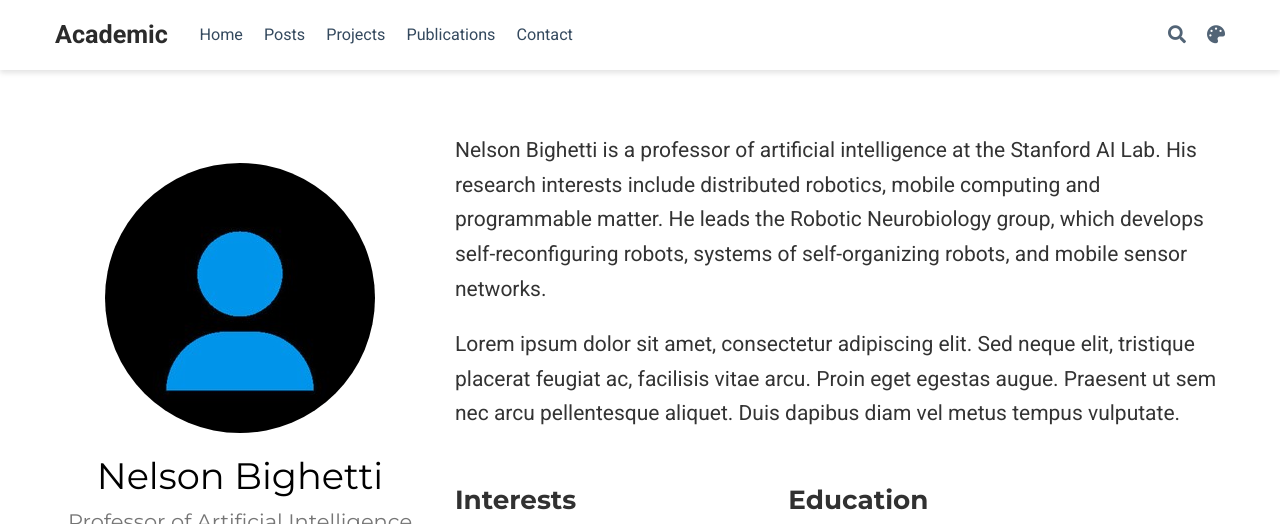
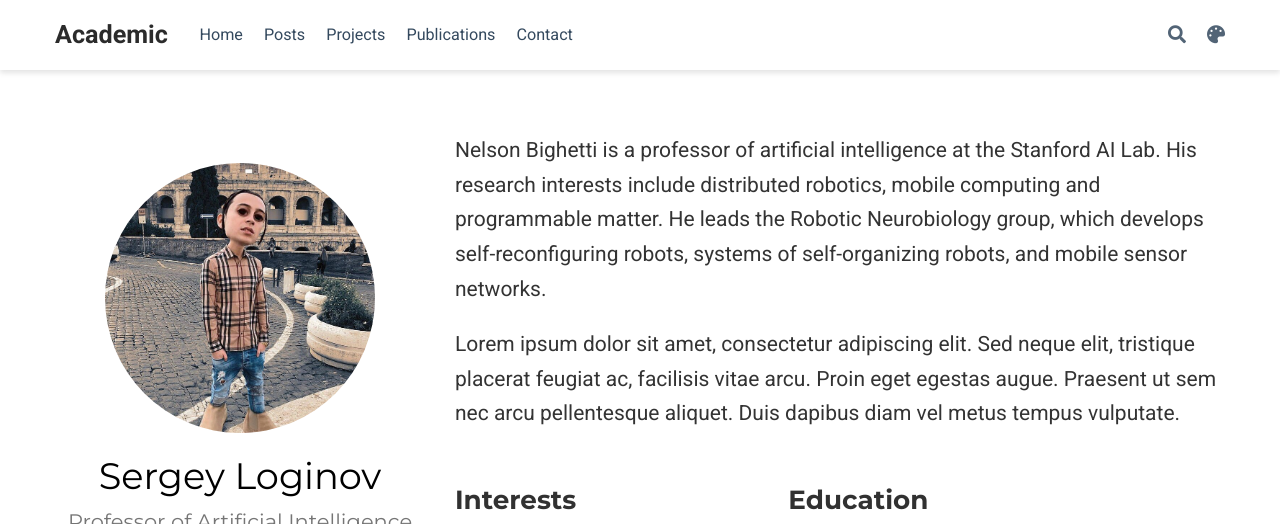
Before and after one commit to la1login/la1login.github.io, a plain HTML site: page author/sergey-loginov/index.html in a window 1280 px wide. Shown: the top 524 px of the page. Drawn offline with nearby package versions, Linux system fonts and the light colour scheme; some packages are replaced by stand-ins of ours; some icons are missing.

Commit message:
rebuilding site  9 май 2020 г. 16:42:48

```diff
--- a/author/sergey-loginov/index.html
+++ b/author/sergey-loginov/index.html
@@ -212,14 +212,14 @@
 
 
 
-  <link rel="alternate" href="/author/nelson-bighetti/index.xml" type="application/rss+xml" title="Academic">
+  <link rel="alternate" href="/author/sergey-loginov/index.xml" type="application/rss+xml" title="Academic">
 
 
   <link rel="manifest" href="/index.webmanifest">
   <link rel="icon" type="image/png" href="/images/icon_hu0b7a4cb9992c9ac0e91bd28ffd38dd00_9727_32x32_fill_lanczos_center_2.png">
   <link rel="apple-touch-icon" type="image/png" href="/images/icon_hu0b7a4cb9992c9ac0e91bd28ffd38dd00_9727_192x192_fill_lanczos_center_2.png">
 
-  <link rel="canonical" href="https://la1login.github.io/author/nelson-bighetti/">
+  <link rel="canonical" href="https://la1login.github.io/author/sergey-loginov/">
 
 
 
@@ -235,9 +235,9 @@
   <meta property="twitter:card" content="summary">
 
   <meta property="og:site_name" content="Academic">
-  <meta property="og:url" content="https://la1login.github.io/author/nelson-bighetti/">
+  <meta property="og:url" content="https://la1login.github.io/author/sergey-loginov/">
   <meta property="og:title" content="Sergey Loginov | Academic">
-  <meta property="og:description" content="Professor of Artificial Intelligence"><meta property="og:image" content="https://la1login.github.io/author/nelson-bighetti/avatar_hu52a603635ecebd45650b162dadabb4e5_12861_270x270_fill_q90_lanczos_center.jpg">
+  <meta property="og:description" content="Professor of Artificial Intelligence"><meta property="og:image" content="https://la1login.github.io/author/sergey-loginov/avatar_hu52a603635ecebd45650b162dadabb4e5_12861_270x270_fill_q90_lanczos_center.jpg">
   <meta property="twitter:image" content="https://la1login.github.io/author/sergey-loginov/avatar_hu52a603635ecebd45650b162dadabb4e5_12861_270x270_fill_q90_lanczos_center.jpg"><meta property="og:locale" content="en-us">
 
 
@@ -552,11 +552,11 @@
 
 
 
-      <img class="avatar avatar-circle" src="/author/nelson-bighetti/avatar_hu52a603635ecebd45650b162dadabb4e5_12861_270x270_fill_q90_lanczos_center.jpg" alt="Nelson Bighetti">
+      <img class="avatar avatar-circle" src="/author/sergey-loginov/avatar_hu52a603635ecebd45650b162dadabb4e5_12861_270x270_fill_q90_lanczos_center.jpg" alt="Nelson Bighetti">
 
 
       <div class="portrait-title">
-        <h2>Nelson Bighetti</h2>
+        <h2>Sergey Loginov</h2>
         <h3>Professor of Artificial Intelligence</h3>
 
 
```
